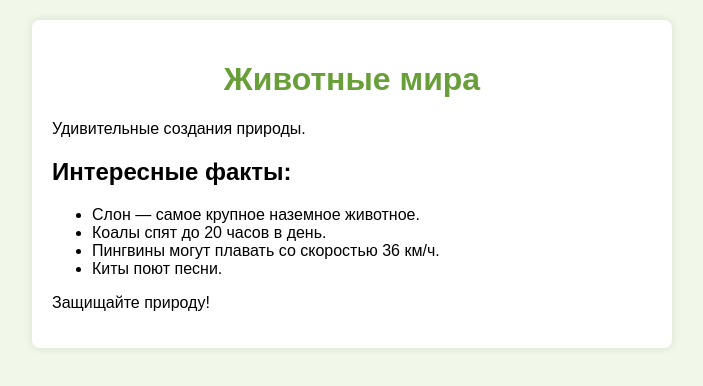
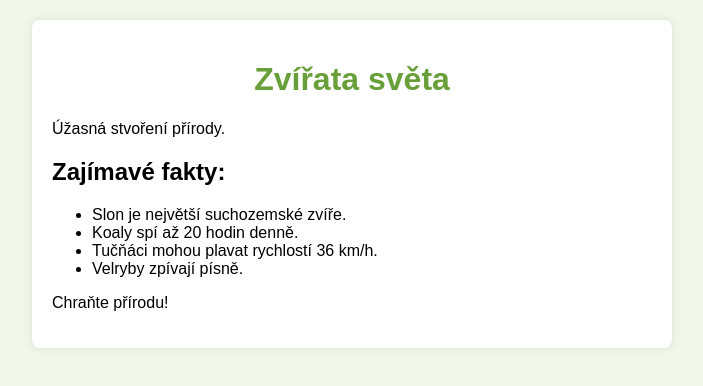
Before and after one commit to rodignil-gif/animals-world-site, a plain HTML site: page index.html in a window 1280 px wide. Shown: the whole page, without its empty margins (288-991 px from the left). Drawn offline with Linux system fonts and the light colour scheme.

Commit message:
Translate content to Czech

```diff
--- a/index.html
+++ b/index.html
@@ -1,9 +1,9 @@
 <!DOCTYPE html>
-<html lang="ru">
+<html lang="cs">
 <head>
     <meta charset="UTF-8">
     <meta name="viewport" content="width=device-width, initial-scale=1.0">
-    <title>Животные мира</title>
+    <title>Zvířata světa</title>
     <style>
         body { font-family: Arial, sans-serif; margin: 20px; background-color: #f1f8e9; }
         h1 { color: #689f38; text-align: center; }
@@ -13,16 +13,16 @@
 </head>
 <body>
     <div class="container">
-        <h1>Животные мира</h1>
-        <p>Удивительные создания природы.</p>
-        <h2>Интересные факты:</h2>
+        <h1>Zvířata světa</h1>
+        <p>Úžasná stvoření přírody.</p>
+        <h2>Zajímavé fakty:</h2>
         <ul>
-            <li>Слон — самое крупное наземное животное.</li>
-            <li>Коалы спят до 20 часов в день.</li>
-            <li>Пингвины могут плавать со скоростью 36 км/ч.</li>
-            <li>Киты поют песни.</li>
+            <li>Slon je největší suchozemské zvíře.</li>
+            <li>Koaly spí až 20 hodin denně.</li>
+            <li>Tučňáci mohou plavat rychlostí 36 km/h.</li>
+            <li>Velryby zpívají písně.</li>
         </ul>
-        <p>Защищайте природу!</p>
+        <p>Chraňte přírodu!</p>
     </div>
 </body>
 </html>
```
